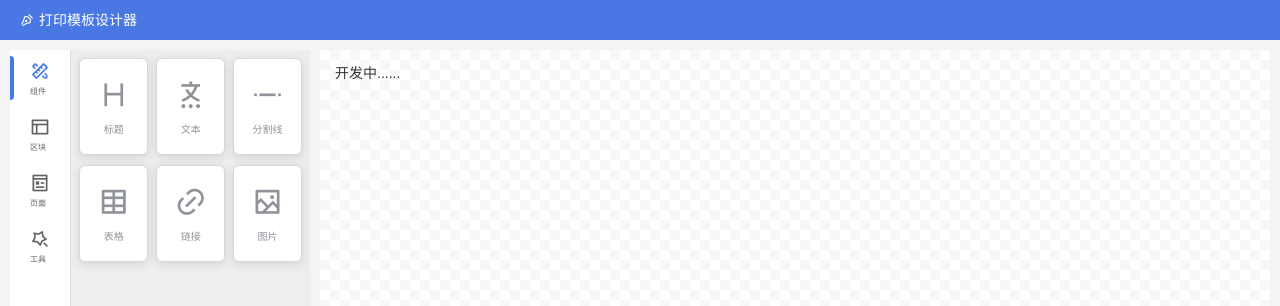
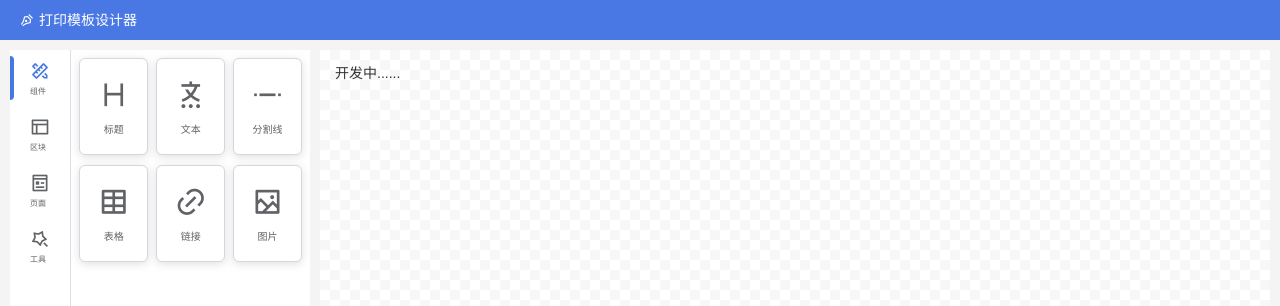
Before and after one commit to ROYIANS/print-template-designer, a Vue app: page / in a window 1280 px wide. Shown: the top 306 px of the page. Built offline with nearby package versions, Linux system fonts and the light colour scheme.

Commit message:
↩️feat: 换行格式统一换为LF

```diff
--- a/src/views/DesignerAside.vue
+++ b/src/views/DesignerAside.vue
@@ -115,7 +115,7 @@ export default {
   }
   .roy-designer-aside__right_panel {
     width: calc(100% - 64px);
-    background: var(--prism-line-highlight-background);
+    background: var(--roy-bg-color-overlay);
   }
 }
 </style>
--- a/src/views/PageComponent.vue
+++ b/src/views/PageComponent.vue
@@ -54,7 +54,7 @@ export default {
   width: 30%;
   height: 95px;
   margin-bottom: 10px;
-  color: var(--roy-text-color-secondary);
+  color: var(--roy-text-color-regular);
   &:hover {
     box-shadow: rgba(0, 0, 0, 0.19) 0 10px 20px, rgba(0, 0, 0, 0.23) 0 6px 6px;
     cursor: grab;
```
